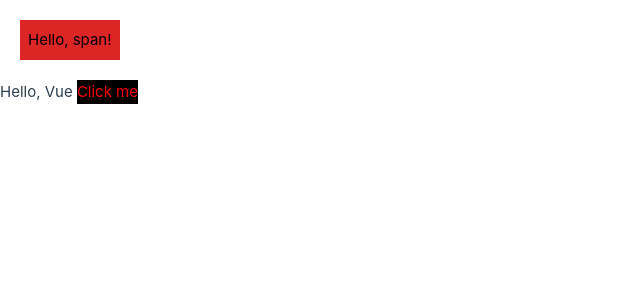
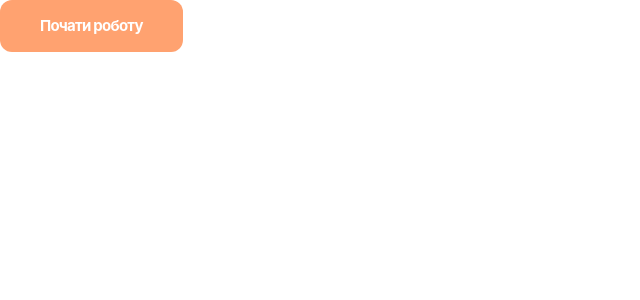
Before and after one commit to Spirit1408/IT_traveller, a Vue app: page / in a window 1280 px wide. Shown: the top 300 px of the page, without its empty margins (0-640 px from the left). Built offline with nearby package versions, Linux system fonts and the light colour scheme.

Commit message:
Adds button styles

```diff
--- a/src/App.vue
+++ b/src/App.vue
@@ -1,26 +1,7 @@
 <script setup>
-import IButton from './components/IButton/IButton.vue' // Using setup - importing components by default (non-named {} imports)
-
-const classes = {
-  'bg-black': true,
-  'btn-red': true,
-}
+import IButton from './components/IButton/IButton.vue'
 </script>
-// Importing components (and other code) from files here
 
 <template>
-  <span class="btn m-5 p-2 inline-block bg-red-600 text-black">Hello, span!</span>
-  <div>Hello, Vue <IButton :class="classes" /></div>
+  <IButton />
 </template>
-// HTML template for current (main) component. We can use other components here. Using inline
-Tailwind styles (in rems when numbers are used!). Using dynamic classes (:class)
-
-<style scoped>
-.btn-red {
-  color: red;
-}
-
-.bg-black {
-  background-color: black;
-}
-</style>
--- /dev/null
+++ b/src/App_old.vue
@@ -0,0 +1,26 @@
+<script setup>
+import IButton from './components/IButton/IButton.vue' // Using setup - importing components by default (non-named {} imports)
+
+const classes = {
+  'bg-black': true,
+  'btn-red': true,
+}
+</script>
+// Importing components (and other code) from files here
+
+<template>
+  <span class="btn m-5 p-2 inline-block bg-red-600 text-black">Hello, span!</span>
+  <div>Hello, Vue <IButton :class="classes" /></div>
+</template>
+// HTML template for current (main) component. We can use other components here. Using inline
+Tailwind styles (in rems when numbers are used!). Using dynamic classes (:class)
+
+<style scoped>
+.btn-red {
+  color: red;
+}
+
+.bg-black {
+  background-color: black;
+}
+</style>
--- a/src/components/IButton/IButton.vue
+++ b/src/components/IButton/IButton.vue
@@ -1,21 +1,7 @@
-// Name of the compoment should contain minimum two words (recommended)
 <template>
-  <button class="btn">Click me</button>
+  <button class="btn bg-[#ffa270] rounded-xl py-[14px] px-10 text-white font-bold -tracking-wider">
+    Почати роботу
+  </button>
 </template>
-// HTML template for current component. If in parent's component using parameter "setup" - this
-template can be imported by default
 
-<style scoped>
-.btn {
-  color: red;
-}
-</style>
-/* "scoped" tells that styles will be applied to current component only. But! If exists another
-component with the same class name in styles (and being scoped!) - styles will be applied to both
-components!!! Solution - pay attention to namimg of the classes. Also exists "module" option - to
-apply styles to current component only, but with different syntax (not recommended). Also can use
-inline styles (through attribute style in the element of template). Also style can be used without
-any attributes - in this case we can face name conflicts with other styles in other components. Also
-possible to write a styles of the components in parent`s style tag and send them to child components
-through the prop "class". Also possible to add dynamic classes to the element v-bind:class (write
-extra class after ":") - analog clsx from React. See more examples in Vue docs. */
+<style scoped></style>
--- /dev/null
+++ b/src/components/IButton/IButton_old.vue
@@ -0,0 +1,21 @@
+// Name of the compoment should contain minimum two words (recommended)
+<template>
+  <button class="btn">Click me</button>
+</template>
+// HTML template for current component. If in parent's component using parameter "setup" - this
+template can be imported by default
+
+<style scoped>
+.btn {
+  color: red;
+}
+</style>
+/* "scoped" tells that styles will be applied to current component only. But! If exists another
+component with the same class name in styles (and being scoped!) - styles will be applied to both
+components!!! Solution - pay attention to namimg of the classes. Also exists "module" option - to
+apply styles to current component only, but with different syntax (not recommended). Also can use
+inline styles (through attribute style in the element of template). Also style can be used without
+any attributes - in this case we can face name conflicts with other styles in other components. Also
+possible to write a styles of the components in parent`s style tag and send them to child components
+through the prop "class". Also possible to add dynamic classes to the element v-bind:class (write
+extra class after ":") - analog clsx from React. See more examples in Vue docs. */
```
